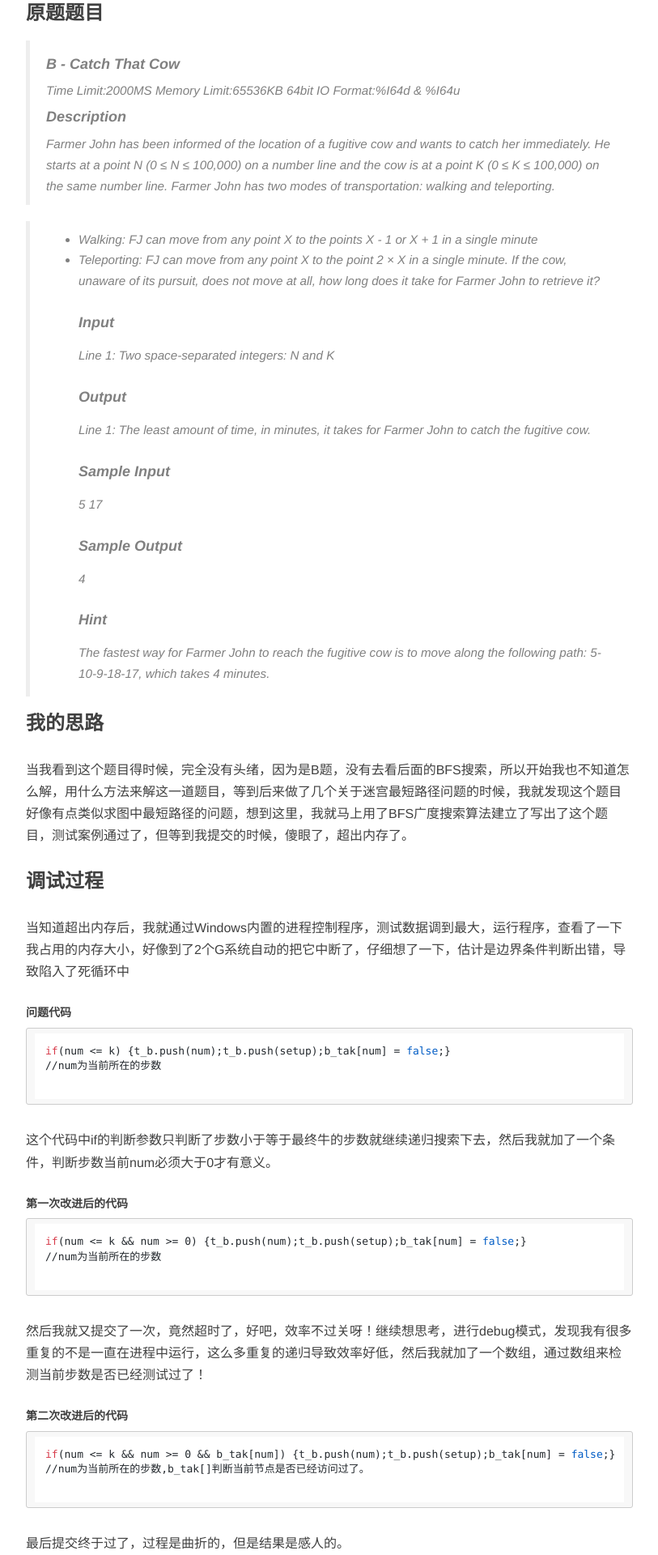
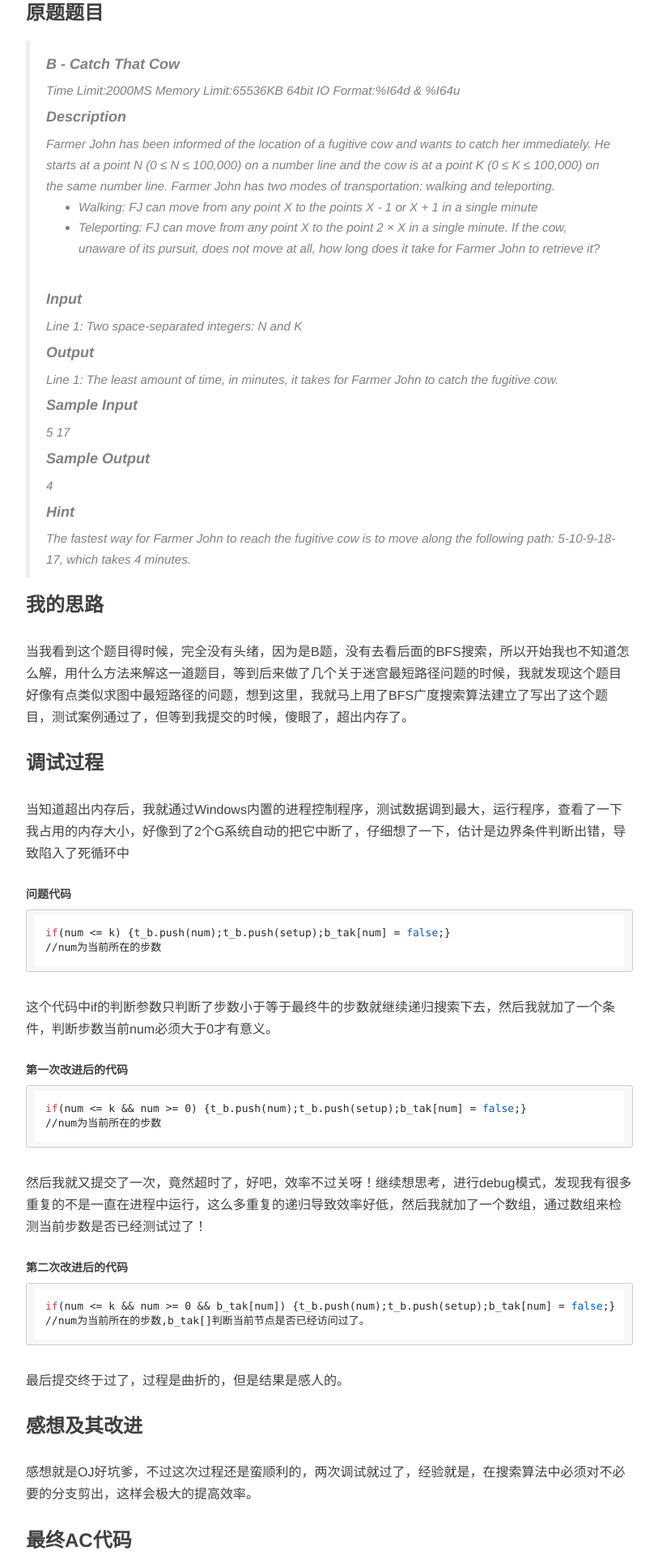
Before and after one commit to mapoio/blog, a Jekyll site: the page built from _posts/2016-07-16-week-1-s.md, in a window 1280 px wide. Shown: the part 524-2444 px from the top of the page at 81% size, without its empty margins (233-1046 px from the left). Built offline with Jekyll 4.4.1, drawn with Linux system fonts in a browser that asks for light colours; nearby versions of some CDN libraries; comment, search, counter and statistics services are not loaded.

Commit message:
抓牛问题、、、格式修正

````diff
--- a/_posts/2016-07-16-week-1-s.md
+++ b/_posts/2016-07-16-week-1-s.md
@@ -12,20 +12,25 @@ description: 这个题目，我用的是BFS广度搜索来解题目的，毕竟
 
 > #### B - Catch That Cow
 >Time Limit:2000MS     Memory Limit:65536KB     64bit IO Format:%I64d & %I64u
+>
 >#### Description
-Farmer John has been informed of the location of a fugitive cow and wants to catch her immediately. He starts at a point N (0 ≤ N ≤ 100,000) on a number line and the cow is at a point K (0 ≤ K ≤ 100,000) on the same number line. Farmer John has two modes of transportation: walking and teleporting.
-
+>Farmer John has been informed of the location of a fugitive cow and wants to catch her immediately. He starts at a point N (0 ≤ N ≤ 100,000) on a number line and the cow is at a point K (0 ≤ K ≤ 100,000) on the same number line. Farmer John has two modes of transportation: walking and teleporting.
 >* Walking: FJ can move from any point X to the points X - 1 or X + 1 in a single minute
 >* Teleporting: FJ can move from any point X to the point 2 × X in a single minute.
 >If the cow, unaware of its pursuit, does not move at all, how long does it take for Farmer John to retrieve it?
+>
 >#### Input
 >Line 1: Two space-separated integers: N and K
+>
 >#### Output
 >Line 1: The least amount of time, in minutes, it takes for Farmer John to catch the fugitive cow.
+>
 >#### Sample Input
 >5 17
+>
 >#### Sample Output
 >4
+>
 >#### Hint
 >The fastest way for Farmer John to reach the fugitive cow is to move along the following path: 5-10-9-18-17, which takes 4 minutes.
 
@@ -39,7 +44,6 @@ Farmer John has been informed of the location of a fugitive cow and wants to cat
 ```c++
 if(num <= k) {t_b.push(num);t_b.push(setup);b_tak[num] = false;}
 //num为当前所在的步数
-
 ```
 这个代码中if的判断参数只判断了步数小于等于最终牛的步数就继续递归搜索下去，然后我就加了一个条件，判断步数当前num必须大于0才有意义。
 
@@ -47,7 +51,6 @@ if(num <= k) {t_b.push(num);t_b.push(setup);b_tak[num] = false;}
 ```c++
 if(num <= k && num >= 0) {t_b.push(num);t_b.push(setup);b_tak[num] = false;}
 //num为当前所在的步数
-
 ```
 然后我就又提交了一次，竟然超时了，好吧，效率不过关呀！继续想思考，进行debug模式，发现我有很多重复的不是一直在进程中运行，这么多重复的递归导致效率好低，然后我就加了一个数组，通过数组来检测当前步数是否已经测试过了！
 
@@ -55,7 +58,6 @@ if(num <= k && num >= 0) {t_b.push(num);t_b.push(setup);b_tak[num] = false;}
 ```c++
 if(num <= k && num >= 0 && b_tak[num]) {t_b.push(num);t_b.push(setup);b_tak[num] = false;}
 //num为当前所在的步数,b_tak[]判断当前节点是否已经访问过了。
-
 ```
 
 最后提交终于过了，过程是曲折的，但是结果是感人的。
````
